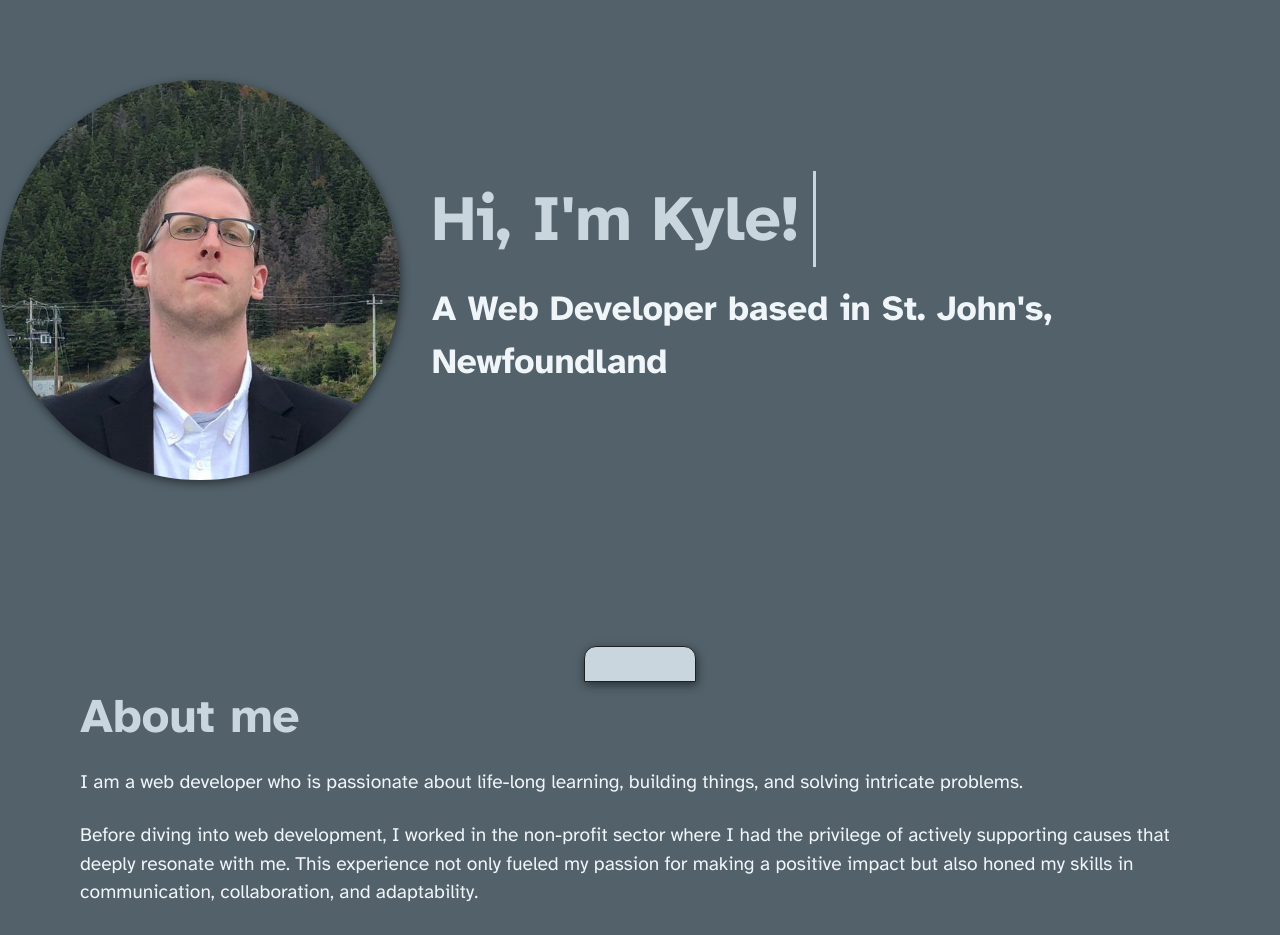
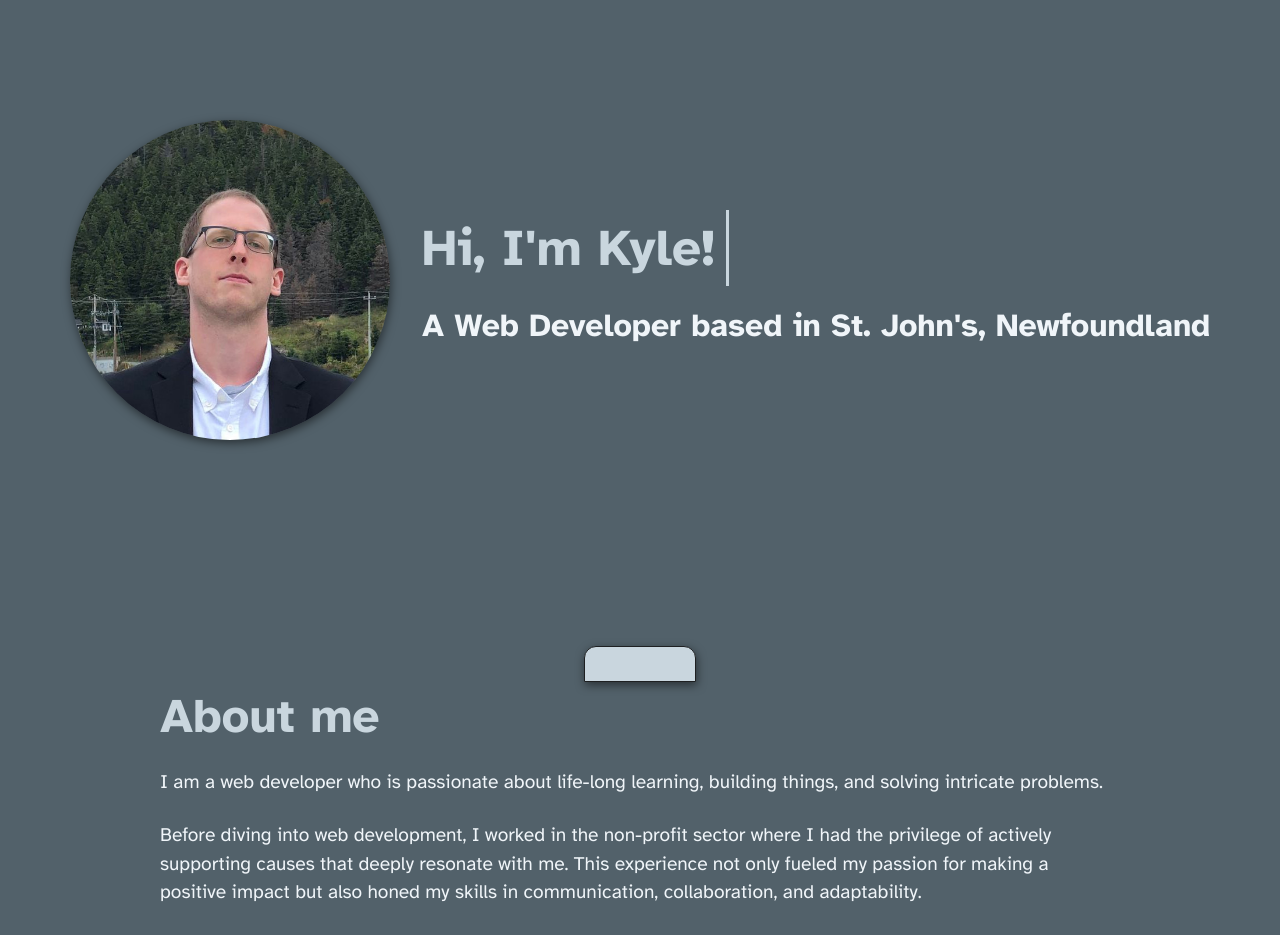
Before and after one commit to kylelangille/portfolio-project, a React (Create React App) app: page / in a window 1280 px wide. Shown: the part 120-1055 px from the top of the page. Built offline with nearby package versions, Linux system fonts and the light colour scheme; some icons are missing.

Commit message:
fixed animation, styling, media queries

```diff
--- a/src/App.js
+++ b/src/App.js
@@ -1,3 +1,4 @@
+import { useState, useEffect } from "react";
 import GlobalStyles from "./components/GlobalStyles";
 import Header from "./components/Header";
 import Hero from "./components/Hero";
@@ -7,11 +8,20 @@ import Contact from "./components/Contact";
 import Footer from "./components/Footer";
 
 const App = () => {
+  const [animationStarted, setAnimationStarted] = useState(false);
+
+  useEffect(() => {
+    const animationTimeout = setTimeout(() => {
+      setAnimationStarted(true);
+    }, 200);
+
+    return () => clearTimeout(animationTimeout);
+  }, [animationStarted]);
   return (
     <>
       <GlobalStyles />
       <Header />
-      <Hero />
+      <Hero animationStarted={animationStarted} />
       <About />
       <Projects />
       <Contact />
--- a/src/components/Hero.js
+++ b/src/components/Hero.js
@@ -1,17 +1,7 @@
-import { useState, useEffect } from "react";
+// import { useState, useEffect } from "react";
 import { styled } from "styled-components";
 
-const Hero = () => {
-  const [animationStarted, setAnimationStarted] = useState(false);
-
-  useEffect(() => {
-    const animationTimeout = setTimeout(() => {
-      setAnimationStarted(true);
-    }, 200);
-
-    return () => clearTimeout(animationTimeout);
-  }, [animationStarted]);
-
+const Hero = (props) => {
   return (
     <HeroWrapper id="hero">
       <HeroImg
@@ -19,7 +9,7 @@ const Hero = () => {
         alt="Kyle Langille standing on a wharf with an old fishing community in the background"
       />
       <Content>
-        <HeroHeading animationStarted={animationStarted}>
+        <HeroHeading $animationStarted={props.animationStarted}>
           Hi, I'm Kyle!
         </HeroHeading>
         <SubHeading>
@@ -37,7 +27,7 @@ const HeroWrapper = styled.section`
   margin: auto;
   height: 100vh;
 
-  @media (max-width: 560px) {
+  @media (max-width: 1050px) {
     flex-direction: column;
     justify-content: center;
     align-items: center;
@@ -46,8 +36,8 @@ const HeroWrapper = styled.section`
 `;
 
 const HeroImg = styled.img`
-  max-width: 25rem;
-  max-height: 25rem;
+  max-width: 20rem;
+  max-height: 20rem;
   border-radius: 50%;
   box-shadow: 1px 3px 10px rgba(0, 0, 0, 0.5);
 
@@ -58,12 +48,12 @@ const HeroImg = styled.img`
 `;
 
 const HeroHeading = styled.h1`
-  font-size: 4rem;
+  font-size: 3.2rem;
   color: var(--light);
   margin-bottom: 1rem;
   width: 9.2ch;
   animation: ${(props) =>
-    props.animationStarted
+    props.$animationStarted
       ? "typing 1s steps(22), blink 0.5s step-end infinite alternate"
       : "none"};
   white-space: nowrap;
@@ -82,6 +72,10 @@ const HeroHeading = styled.h1`
     }
   }
 
+  @media (max-width: 1200px) {
+    font-size: 2.6rem;
+  }
+
   @media (max-width: 820px) {
     font-size: 2.2rem;
   }
@@ -94,15 +88,19 @@ const HeroHeading = styled.h1`
 
 const SubHeading = styled.h2`
   color: var(--lightest);
-  font-size: 2.2rem;
+  font-size: 2rem;
   width: 100%;
+
+  @media (max-width: 1200px) {
+    font-size: 1.8rem;
+  }
+
+  @media (max-width: 900px) {
+    font-size: 1.6rem;
+  }
 
   @media (max-width: 820px) {
     font-size: 1.6rem;
-  }
-
-  @media (max-width: 775px) {
-    font-size: 1.4rem;
   }
 
   @media (max-width: 560px) {
@@ -114,6 +112,14 @@ const Content = styled.div`
   margin-left: 2rem;
   display: flex;
   flex-direction: column;
+
+  @media (max-width: 1050px) {
+    align-items: center;
+  }
+
+  @media (max-width: 700px) {
+    width: 20rem;
+  }
 `;
 
 export default Hero;
--- a/src/components/Projects.js
+++ b/src/components/Projects.js
@@ -33,8 +33,9 @@ const ProjectContainer = styled.div`
   gap: 20px;
   margin-bottom: 1rem;
   align-self: flex-start;
+  max-width: 100%;
 
-  @media (max-width: 1400px) {
+  @media (max-width: 1500px) {
     grid-template-columns: repeat(2, 1fr);
   }
 
--- a/src/components/UI/Heading.js
+++ b/src/components/UI/Heading.js
@@ -9,6 +9,10 @@ const Head = styled.h2`
   font-size: 3rem;
   margin-bottom: 1rem;
   align-self: flex-start;
+
+  @media (max-width: 400px) {
+    font-size: 2.4rem;
+  }
 `;
 
 export default Heading;
--- a/src/components/UI/Wrapper.js
+++ b/src/components/UI/Wrapper.js
@@ -10,10 +10,18 @@ const StyledWrapper = styled.section`
   align-items: center;
   max-width: 100%;
   margin: auto auto 5rem auto;
-  padding: 0 15rem;
+  padding: 0 20rem;
 
   @media (max-width: 1300px) {
+    padding: 0 10rem;
+  }
+
+  @media (max-width: 800px) {
     padding: 0 5rem;
+  }
+
+  @media (max-width: 400px) {
+    padding: 0 2rem;
   }
 `;
 
```
